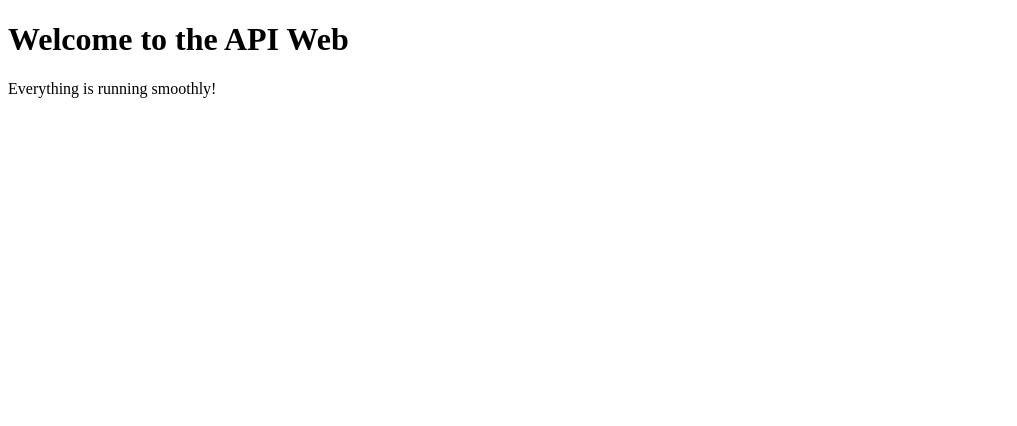
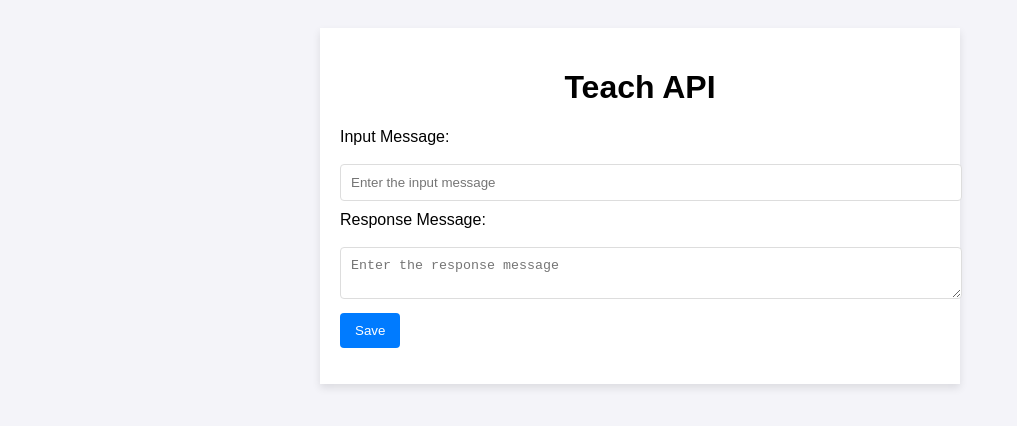
Before and after one commit to irfanpc420/My-api-simma, a website: page public/index.html in a window 1280 px wide. Shown: the whole page, without its empty margins (0-1017 px from the left). Drawn offline with Linux system fonts and the light colour scheme.

Commit message:
Update index.html

```diff
--- a/public/index.html
+++ b/public/index.html
@@ -3,10 +3,96 @@
 <head>
     <meta charset="UTF-8">
     <meta name="viewport" content="width=device-width, initial-scale=1.0">
-    <title>API Web</title>
+    <title>Teach API</title>
+    <style>
+        body {
+            font-family: Arial, sans-serif;
+            background-color: #f4f4f9;
+            padding: 20px;
+        }
+        .container {
+            max-width: 600px;
+            margin: 0 auto;
+            background-color: white;
+            padding: 20px;
+            box-shadow: 0 4px 8px rgba(0, 0, 0, 0.1);
+        }
+        h1 {
+            text-align: center;
+        }
+        label {
+            font-size: 16px;
+            margin-bottom: 8px;
+            display: block;
+        }
+        input, textarea {
+            width: 100%;
+            padding: 10px;
+            margin: 10px 0;
+            border: 1px solid #ddd;
+            border-radius: 4px;
+        }
+        button {
+            background-color: #007bff;
+            color: white;
+            border: none;
+            padding: 10px 15px;
+            border-radius: 4px;
+            cursor: pointer;
+        }
+        button:hover {
+            background-color: #0056b3;
+        }
+    </style>
 </head>
 <body>
-    <h1>Welcome to the API Web</h1>
-    <p>Everything is running smoothly!</p>
+    <div class="container">
+        <h1>Teach API</h1>
+        <form id="teachForm">
+            <label for="inputMessage">Input Message:</label>
+            <input type="text" id="inputMessage" placeholder="Enter the input message" required>
+
+            <label for="responseMessage">Response Message:</label>
+            <textarea id="responseMessage" placeholder="Enter the response message" required></textarea>
+
+            <button type="submit">Save</button>
+        </form>
+        <p id="statusMessage"></p>
+    </div>
+
+    <script>
+        document.getElementById("teachForm").addEventListener("submit", async function(event) {
+            event.preventDefault();
+
+            const inputMessage = document.getElementById("inputMessage").value;
+            const responseMessage = document.getElementById("responseMessage").value;
+
+            if (!inputMessage || !responseMessage) {
+                document.getElementById("statusMessage").innerText = "Both fields are required!";
+                return;
+            }
+
+            const response = await fetch('/teach', {
+                method: 'POST',
+                headers: {
+                    'Content-Type': 'application/json'
+                },
+                body: JSON.stringify({
+                    input: inputMessage,
+                    response: responseMessage
+                })
+            });
+
+            const data = await response.json();
+
+            if (data.message) {
+                document.getElementById("statusMessage").innerText = data.message;
+            } else {
+                document.getElementById("statusMessage").innerText = "Error: " + data.error;
+            }
+
+            document.getElementById("teachForm").reset();
+        });
+    </script>
 </body>
 </html>
```
